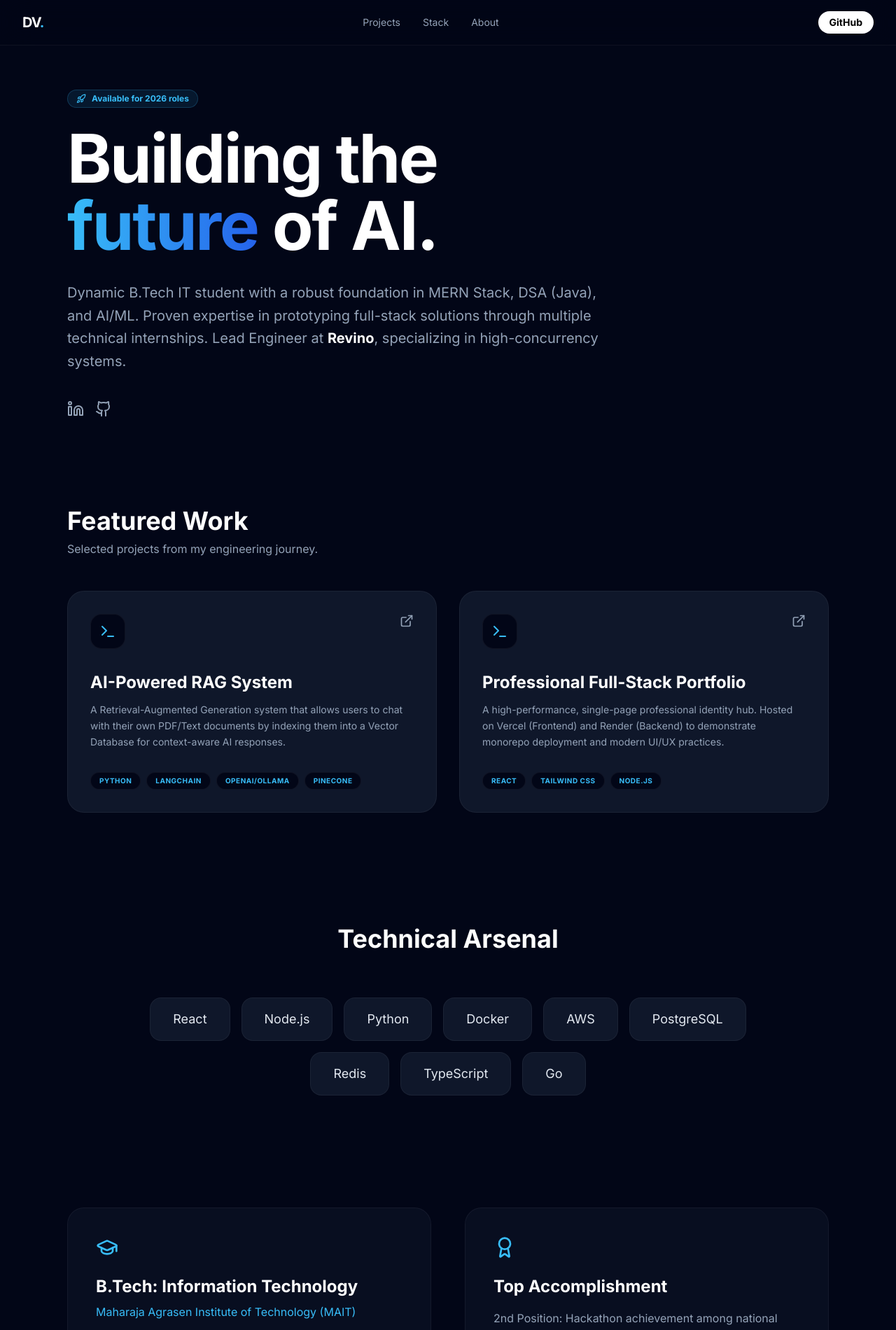
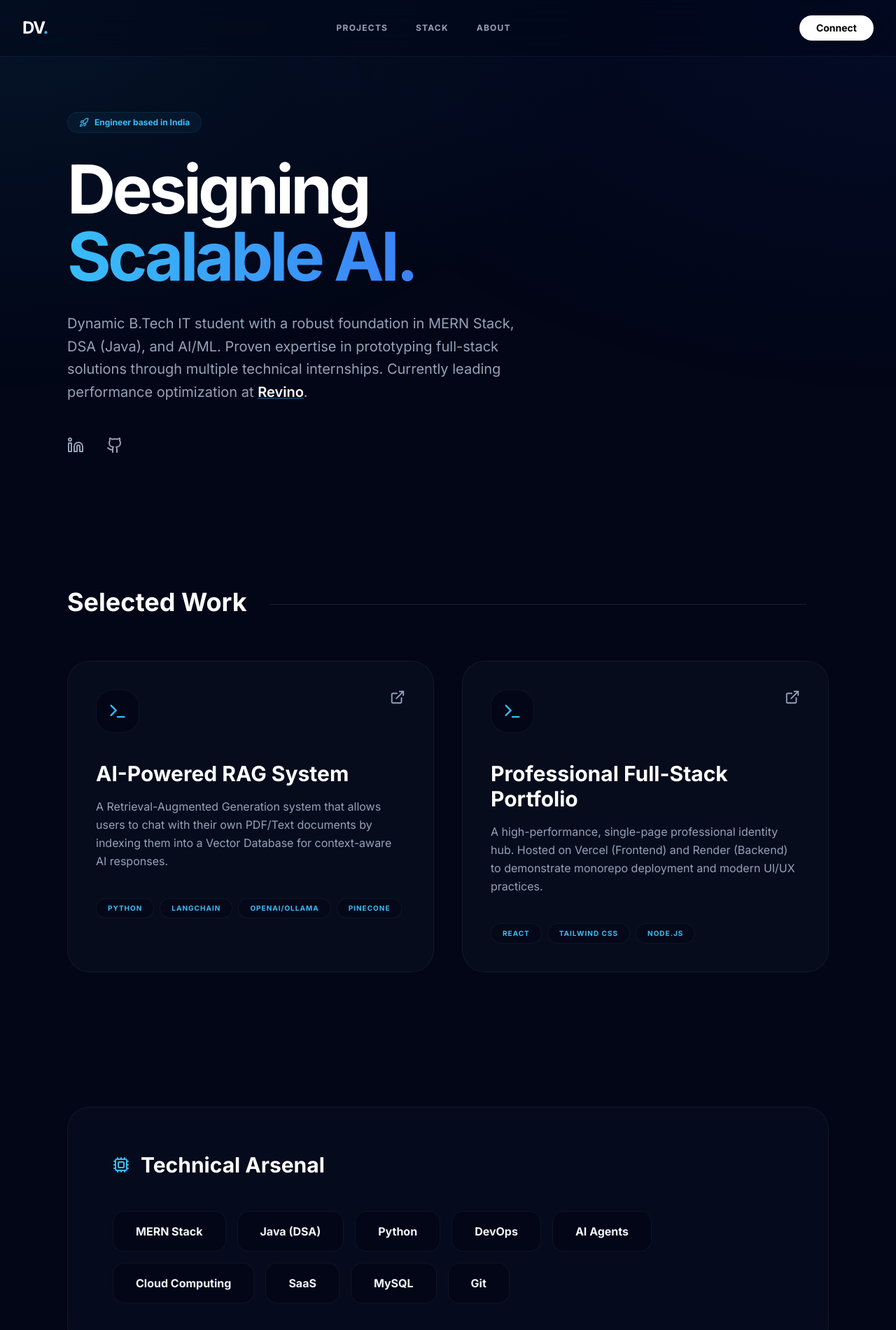
Before and after one commit to Div2003V/portfolio-pro, a React (Vite) app in the folder frontend/: page / in a window 1280 px wide. Shown: the top 1900 px of the page at 70% size. Built offline with nearby package versions, Linux system fonts and the light colour scheme; no server answers; the HTML template or start-up script is replaced by a standard one.

Commit message:
design: pixel-perfect clone of reference aesthetic

```diff
--- a/frontend/src/App.jsx
+++ b/frontend/src/App.jsx
@@ -1,5 +1,5 @@
 import React, { useEffect } from 'react';
-import { Github, Linkedin, Award, Code, GraduationCap, ExternalLink, Terminal, Cpu, Globe, Rocket } from 'lucide-react';
+import { Github, Linkedin, Award, Code, GraduationCap, ExternalLink, Terminal, Cpu, Rocket, ChevronRight } from 'lucide-react';
 import { profileData, accomplishments, education, projects } from './data';
 
 const Portfolio = () => {
@@ -8,65 +8,68 @@ const Portfolio = () => {
   }, []);
 
   return (
-    <div className="min-h-screen bg-background text-slate-200 font-sans antialiased selection:bg-accent/30">
+    <div className="relative min-h-screen">
+      <div className="mesh-gradient"></div>
 
-      {/* Sleek Minimal Nav */}
-      <nav className="fixed top-0 w-full bg-background/60 backdrop-blur-xl z-50 border-b border-white/5">
-        <div className="max-w-7xl mx-auto px-8 h-16 flex justify-between items-center">
-          <span className="text-xl font-bold tracking-tighter text-white">DV<span className="text-accent">.</span></span>
-          <div className="hidden md:flex gap-8 text-sm font-medium text-muted">
-            <a href="#projects" className="hover:text-white transition">Projects</a>
-            <a href="#skills" className="hover:text-white transition">Stack</a>
-            <a href="#about" className="hover:text-white transition">About</a>
+      {/* Navigation */}
+      <nav className="fixed top-0 w-full bg-background/40 backdrop-blur-xl z-50 border-b border-white/5">
+        <div className="max-w-7xl mx-auto px-8 h-20 flex justify-between items-center">
+          <span className="text-2xl font-black tracking-tighter text-white">DV<span className="text-accent">.</span></span>
+          <div className="hidden md:flex gap-10 text-xs font-bold uppercase tracking-widest text-muted">
+            <a href="#projects" className="hover:text-accent transition">Projects</a>
+            <a href="#skills" className="hover:text-accent transition">Stack</a>
+            <a href="#about" className="hover:text-accent transition">About</a>
           </div>
-          <a href={profileData.links.github} className="text-sm bg-white text-black px-4 py-1.5 rounded-full font-bold hover:bg-accent transition">
-            GitHub
+          <a href={profileData.links.github} target="_blank" rel="noreferrer"
+             className="px-6 py-2 bg-white text-black text-sm font-bold rounded-full hover:bg-accent hover:text-white transition-all duration-300">
+            Connect
           </a>
         </div>
       </nav>
 
-      <main className="max-w-6xl mx-auto px-8 pt-32 pb-24">
+      <main className="max-w-6xl mx-auto px-8 pt-40 pb-24">
 
-        {/* Hero - Ultra Modern Left-Aligned */}
-        <section id="about" className="mb-32 max-w-3xl">
-          <div className="inline-flex items-center gap-2 px-3 py-1 rounded-full bg-accent/10 border border-accent/20 text-accent text-xs font-bold mb-6">
-            <Rocket size={14} /> Available for 2026 roles
+        {/* Hero Section */}
+        <section id="about" className="mb-48">
+          <div className="inline-flex items-center gap-2 px-4 py-1.5 rounded-full bg-accent/5 border border-accent/10 text-accent text-xs font-bold mb-8">
+            <Rocket size={14} /> Engineer based in India
           </div>
-          <h1 className="text-6xl md:text-8xl font-black text-white tracking-tight mb-8">
-            Building the <span className="text-transparent bg-clip-text bg-gradient-to-r from-accent to-blue-600">future</span> of AI.
+          <h1 className="text-6xl md:text-8xl font-black text-white tracking-tighter mb-8 leading-[0.9]">
+            Designing <br/>
+            <span className="text-transparent bg-clip-text bg-gradient-to-r from-accent to-blue-500">Scalable AI.</span>
           </h1>
-          <p className="text-xl text-muted leading-relaxed mb-10">
-            {profileData.summary} Lead Engineer at <span className="text-white font-bold">Revino</span>, specializing in high-concurrency systems.
+          <p className="max-w-2xl text-xl text-muted leading-relaxed mb-12">
+            {profileData.summary} Currently leading performance optimization at <span className="text-white font-semibold underline decoration-accent/30">Revino</span>.
           </p>
-          <div className="flex gap-4">
-             <Linkedin className="text-muted hover:text-accent cursor-pointer transition" />
-             <Github className="text-muted hover:text-accent cursor-pointer transition" />
+          <div className="flex gap-8">
+            <a href={profileData.links.linkedin} target="_blank" rel="noreferrer" className="text-muted hover:text-white transition"><Linkedin size={24}/></a>
+            <a href={profileData.links.github} target="_blank" rel="noreferrer" className="text-muted hover:text-white transition"><Github size={24}/></a>
           </div>
         </section>
 
-        {/* Featured Projects - Card Grid like the reference */}
-        <section id="projects" className="mb-40">
-          <div className="flex items-end justify-between mb-12">
-            <div>
-              <h2 className="text-4xl font-bold text-white mb-2">Featured Work</h2>
-              <p className="text-muted">Selected projects from my engineering journey.</p>
-            </div>
+        {/* Projects Grid */}
+        <section id="projects" className="mb-48">
+          <div className="flex justify-between items-end mb-16">
+            <h2 className="text-4xl font-black text-white">Selected Work</h2>
+            <div className="h-px bg-white/10 flex-grow mx-8 mb-4 hidden md:block"></div>
           </div>
 
-          <div className="grid grid-cols-1 md:grid-cols-2 gap-8">
+          <div className="grid grid-cols-1 md:grid-cols-2 gap-10">
             {projects.map((project, index) => (
-              <div key={index} className="group relative bg-card border border-white/5 rounded-3xl p-8 hover:bg-slate-900/50 transition-all duration-500">
-                <div className="flex justify-between mb-8">
-                  <div className="p-3 bg-background rounded-2xl border border-white/5">
-                    <Terminal className="text-accent" size={24} />
+              <div key={index} className="group bg-card/40 border border-white/5 rounded-4xl p-10 hover:bg-card/60 transition-all duration-500 hover:scale-[1.02] cursor-default">
+                <div className="flex justify-between items-start mb-10">
+                  <div className="p-4 bg-background rounded-3xl border border-white/5 group-hover:border-accent/50 transition-colors">
+                    <Terminal className="text-accent" size={28} />
                   </div>
-                  <ExternalLink className="text-muted group-hover:text-white transition" size={20} />
+                  <a href={project.link} target="_blank" rel="noreferrer">
+                    <ExternalLink className="text-muted hover:text-white transition" size={22} />
+                  </a>
                 </div>
-                <h3 className="text-2xl font-bold text-white mb-3">{project.title}</h3>
-                <p className="text-muted text-sm mb-8 leading-relaxed">{project.desc}</p>
+                <h3 className="text-3xl font-bold text-white mb-4">{project.title}</h3>
+                <p className="text-muted leading-relaxed mb-10">{project.desc}</p>
                 <div className="flex flex-wrap gap-2">
                   {project.tech.split(',').map((t) => (
-                    <span key={t} className="px-3 py-1 rounded-full bg-background border border-white/5 text-[10px] font-bold uppercase tracking-wider text-accent">
+                    <span key={t} className="px-4 py-1.5 rounded-full bg-background/50 border border-white/5 text-[10px] font-black uppercase tracking-widest text-accent">
                       {t.trim()}
                     </span>
                   ))}
@@ -76,37 +79,48 @@ const Portfolio = () => {
           </div>
         </section>
 
-        {/* Arsenal - Minimalist Pill Layout */}
-        <section id="skills" className="mb-40">
-          <h2 className="text-4xl font-bold text-white mb-16 text-center">Technical Arsenal</h2>
-          <div className="flex flex-wrap justify-center gap-4 max-w-4xl mx-auto">
-            {["React", "Node.js", "Python", "Docker", "AWS", "PostgreSQL", "Redis", "TypeScript", "Go"].map((skill) => (
-              <div key={skill} className="px-8 py-4 bg-card border border-white/5 rounded-2xl text-lg font-medium hover:border-accent/50 transition cursor-default">
-                {skill}
-              </div>
-            ))}
+        {/* Arsenal Section */}
+        <section id="skills" className="mb-48">
+          <div className="bg-card/30 border border-white/5 rounded-4xl p-16">
+            <h2 className="text-3xl font-black text-white mb-12 flex items-center gap-4">
+              <Cpu className="text-accent" /> Technical Arsenal
+            </h2>
+            <div className="flex flex-wrap gap-4">
+              {["MERN Stack", "Java (DSA)", "Python", "DevOps", "AI Agents", "Cloud Computing", "SaaS", "MySQL", "Git"].map((skill) => (
+                <div key={skill} className="px-8 py-4 bg-background rounded-2xl border border-white/5 font-bold hover:border-accent/50 hover:text-accent transition cursor-default">
+                  {skill}
+                </div>
+              ))}
+            </div>
           </div>
         </section>
 
         {/* Education & Achievements */}
-        <div className="grid grid-cols-1 md:grid-cols-2 gap-12">
-          <div className="bg-card/50 p-10 rounded-3xl border border-white/5">
-            <GraduationCap className="text-accent mb-6" size={32} />
-            <h3 className="text-2xl font-bold text-white mb-2">{education.degree}</h3>
-            <p className="text-accent font-medium mb-4">{education.college}</p>
-            <p className="text-muted text-sm italic">Class of {education.graduation} • GPA {education.gpa}</p>
+        <div className="grid grid-cols-1 md:grid-cols-2 gap-10">
+          <div className="p-12 bg-card/40 rounded-4xl border border-white/5">
+            <GraduationCap className="text-accent mb-8" size={40} />
+            <h3 className="text-2xl font-black text-white mb-2">{education.degree}</h3>
+            <p className="text-accent font-bold mb-6">{education.college}</p>
+            <div className="flex justify-between text-xs font-black uppercase tracking-widest text-muted">
+              <span>GPA: {education.gpa}</span>
+              <span>{education.graduation}</span>
+            </div>
           </div>
-          <div className="bg-card/50 p-10 rounded-3xl border border-white/5">
-             <Award className="text-accent mb-6" size={32} />
-             <h3 className="text-2xl font-bold text-white mb-4">Top Accomplishment</h3>
-             <p className="text-muted leading-relaxed">{accomplishments[0].title}: {accomplishments[0].note}</p>
+          <div className="p-12 bg-card/40 rounded-4xl border border-white/5 flex flex-col justify-between">
+            <Award className="text-accent mb-8" size={40} />
+            <div>
+              <h3 className="text-2xl font-black text-white mb-4">Core Accomplishment</h3>
+              <p className="text-muted leading-relaxed">{accomplishments[0].title}: {accomplishments[0].note}</p>
+            </div>
           </div>
         </div>
 
       </main>
 
-      <footer className="py-20 border-t border-white/5 text-center">
-        <p className="text-muted text-sm">© 2026 Divyansh Verma. Built with precision.</p>
+      <footer className="py-24 border-t border-white/5 text-center">
+        <p className="text-muted text-sm font-bold uppercase tracking-widest">
+          © 2026 Divyansh Verma — Built with Vite & Tailwind
+        </p>
       </footer>
     </div>
   );
--- a/frontend/src/index.css
+++ b/frontend/src/index.css
@@ -8,42 +8,33 @@
 
 body {
   margin: 0;
-  -webkit-font-smoothing: antialiased;
-  -moz-osx-font-smoothing: grayscale;
-  background-color: #0a192f;
-  color: #8892b0; /* Slate color for secondary text */
+  background-color: #020617;
+  color: #f1f5f9;
+  font-family: 'Inter', sans-serif;
+  overflow-x: hidden;
 }
 
-/* Custom selection color */
-::selection {
-  background-color: rgba(100, 255, 218, 0.1);
-  color: #64ffda;
+/* The Animated Mesh Gradient Background */
+.mesh-gradient {
+  position: fixed;
+  top: 0;
+  left: 0;
+  width: 100%;
+  height: 100%;
+  z-index: -1;
+  background-image:
+    radial-gradient(at 0% 0%, rgba(56, 189, 248, 0.08) 0px, transparent 50%),
+    radial-gradient(at 100% 0%, rgba(30, 64, 175, 0.1) 0px, transparent 50%);
 }
 
-/* Professional Scrollbar */
-::-webkit-scrollbar {
-  width: 10px;
-}
-::-webkit-scrollbar-track {
-  background: #0a192f;
-}
-::-webkit-scrollbar-thumb {
-  background: #233554;
-  border-radius: 10px;
-  border: 3px solid #0a192f;
-}
-::-webkit-scrollbar-thumb:hover {
-  background: #495670;
+/* Custom Selection */
+::selection {
+  background: rgba(56, 189, 248, 0.2);
+  color: #38bdf8;
 }
 
-/* Smooth reveal animations for sections */
-.section-reveal {
-  opacity: 0;
-  transform: translateY(20px);
-  transition: all 0.6s ease-out;
-}
-
-.section-reveal.visible {
-  opacity: 1;
-  transform: translateY(0);
-}
+/* Scrollbar */
+::-webkit-scrollbar { width: 8px; }
+::-webkit-scrollbar-track { background: #020617; }
+::-webkit-scrollbar-thumb { background: #1e293b; border-radius: 10px; }
+::-webkit-scrollbar-thumb:hover { background: #334155; }
```
Also changed, not shown: frontend/tailwind.config.js (+7 -6 lines).
